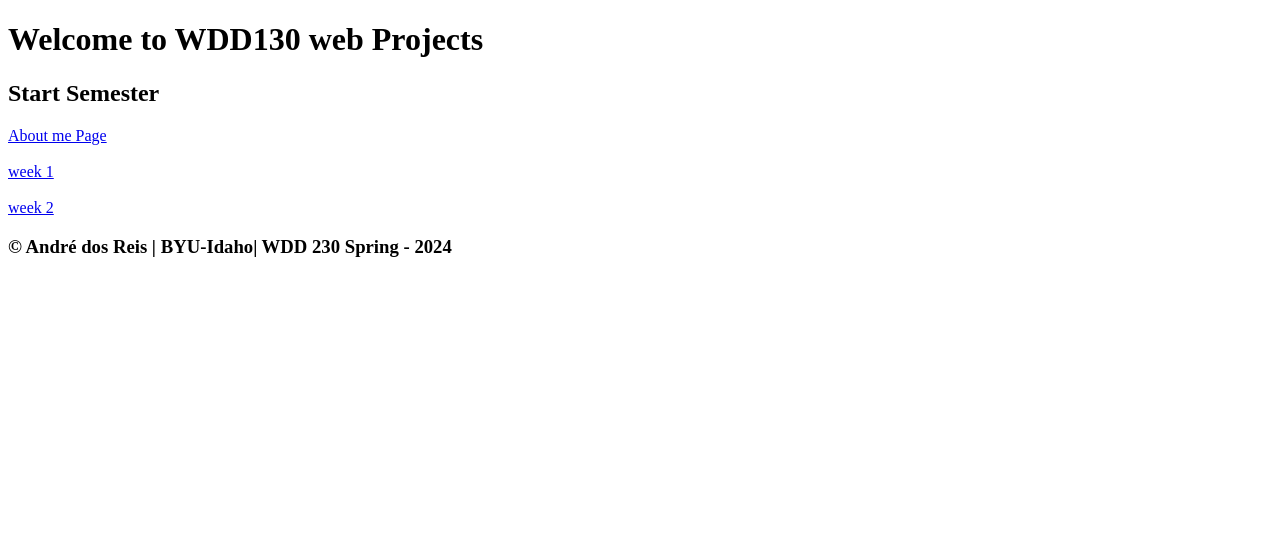
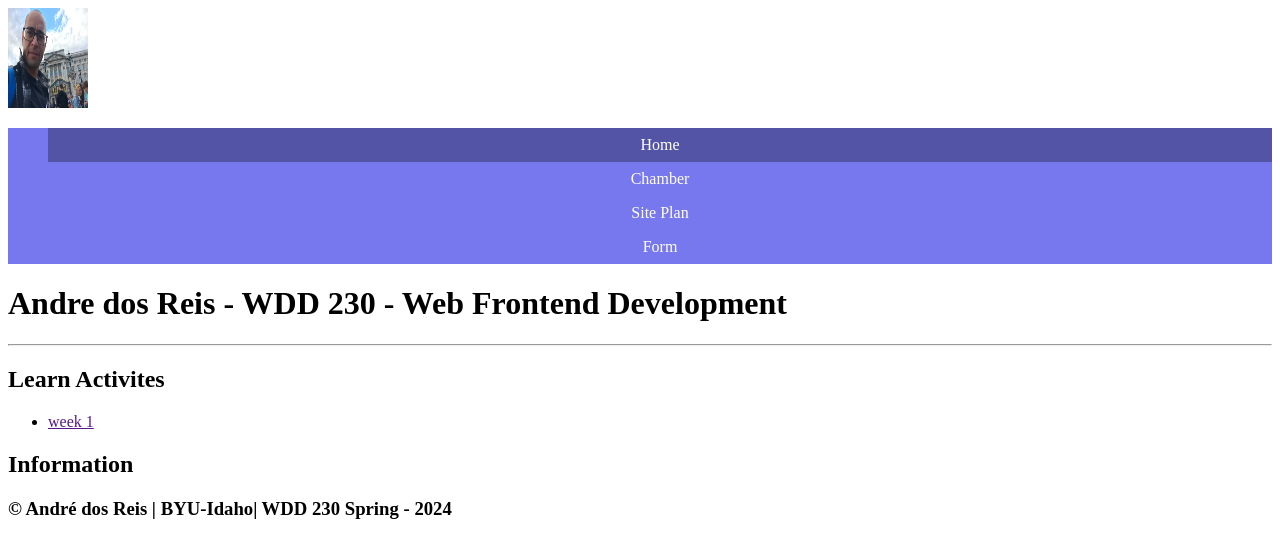
Before and after one commit to andredosreis/wdd230, a plain HTML site: page index.html in a window 1280 px wide. Drawn offline with Linux system fonts and the light colour scheme.

Commit message:
improve my home page
I change the size of the image, organized the pastes  and files

```diff
--- a/index.html
+++ b/index.html
@@ -3,23 +3,44 @@
 <head>
     <meta charset="UTF-8">
     <meta name="viewport" content="width=device-width, initial-scale=1.0">
-    <title>Document</title>
+    <link rel="stylesheet" href="styles/base.css">
+    <link rel="stylesheet" href="styles/larger.css">
+
+
+    <title>WDD 230</title>
 </head>
 <body>
-    <h1> Welcome to WDD130 web Projects</h1>
-    <nav>
-        <h2>Start Semester</h2>
-        <a href="aboutme/index.html">About me Page</a>
-        <br>
-        <br>
-        <a href="#"> week 1 </a>
-        <br>
-        <br>
-        <a href="#"> week 2 </a>
-        <br>
-        <a href="#"></a>
-    </nav>
+   <header>
+    <img src="image/andre.png" alt="andre" width="80" height="100">
+    <span></span>
+   </header>
+   <nav>
+    <ul>
+        <li class="active"><a href="#">Home</a></li>
+        <li><a href="#">Chamber</a> </li>
+        <li><a href="#">Site Plan</a></li>
+        <li><a href="#">Form</a></li>
+    </ul>
+   </nav>
 
+
+   <main>
+    <h1>Andre dos Reis - WDD 230 - Web Frontend Development</h1>
+ <hr>
+    <section>
+        <h2>
+            Learn Activites
+        </h2>
+        <ul>
+            <li><a href=""> week 1 </a></li>
+        </ul>
+
+    </section>
+    <section>
+        <h2> Information</h2>
+
+    </section>
+   </main>
     <footer>
         <span id="copyright"> </span>
         <h3>&copy; André dos Reis | BYU-Idaho| WDD 230 Spring - 2024 </h3>
--- /dev/null
+++ b/styles/base.css
@@ -0,0 +1,29 @@
+
+h1{
+    font-size: 2rem;
+}
+
+nav{
+    background-color: rgba(26, 26, 226, 0.589);
+}
+nav ul{
+    list-style-type: none;
+}
+
+nav a{
+    display: block;
+    color: white;
+    text-align: center;
+    padding: .5rem;
+    text-decoration: none;
+}
+nav a:hover{
+    background-color: rgba(0, 68, 255, 0.2);
+}
+
+nav .active{
+    background-color: rgba(0, 0, 0,0.3)
+}
+image{
+    align-items: center;
+}
```
Also changed, not shown: image/andre.png (renamed from aboutme/image/andre.png), scripts/getDates.js (added), styles/larger.css (added).
